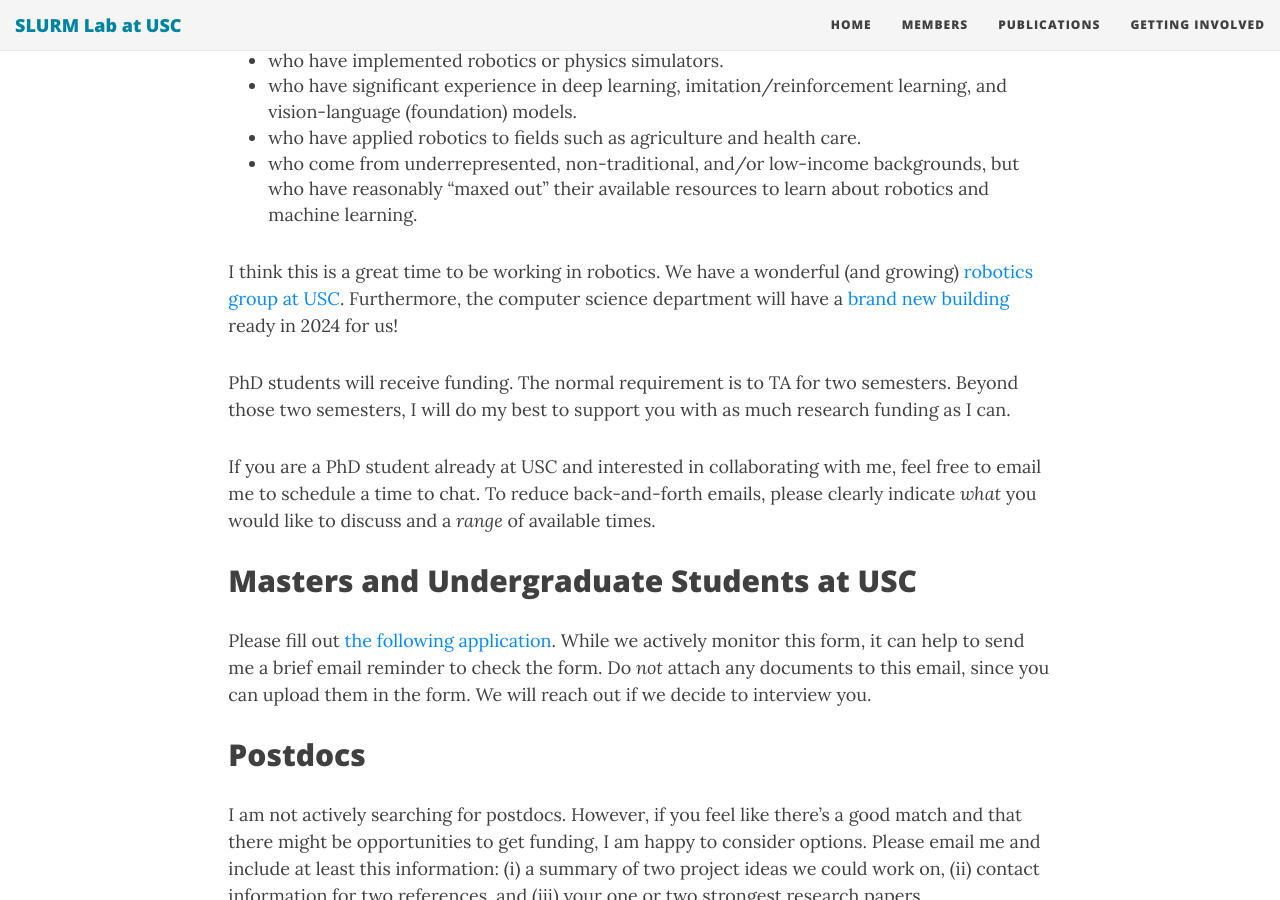
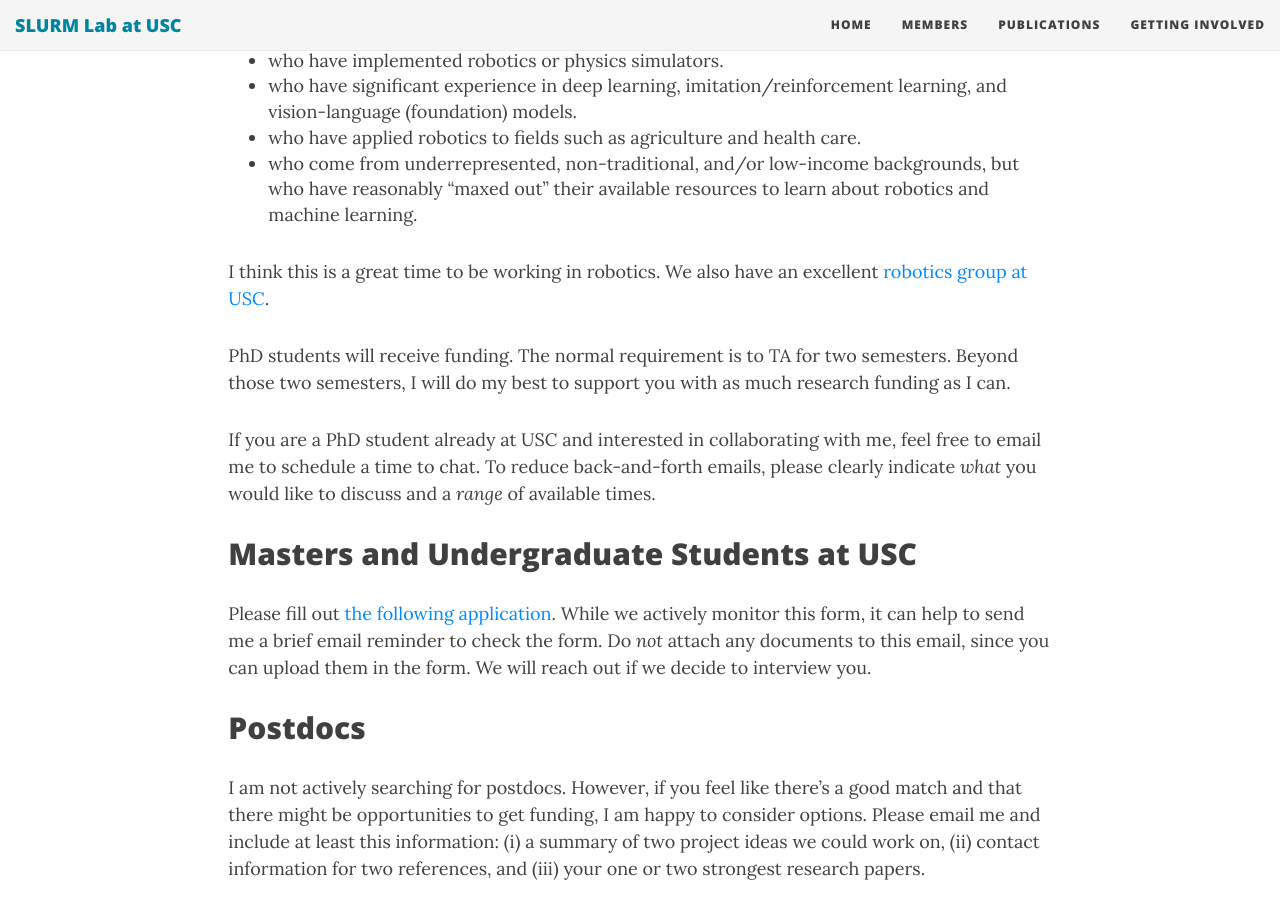
Before and after one commit to slurm-lab-usc/slurm-lab-usc.github.io, a Jekyll site: the page built from getting_involved.md, in a window 1280 px wide and 900 px high, scrolled down 901 px. Built offline with Jekyll 4.4.1, drawn with Linux system fonts in a browser that asks for light colours; nearby versions of some CDN libraries.

Commit message:
Update getting_involved.md

```diff
--- a/getting_involved.md
+++ b/getting_involved.md
@@ -38,9 +38,8 @@ experience, skills, or criteria:
   backgrounds, but who have reasonably "maxed out" their available resources to
   learn about robotics and machine learning.
 
-I think this is a great time to be working in robotics. We have a wonderful (and
-growing) [robotics group at USC][3]. Furthermore, the computer science
-department will have a [brand new building][4] ready in 2024 for us!
+I think this is a great time to be working in robotics.
+We also have an excellent [robotics group at USC][3].
 
 PhD students will receive funding. The normal requirement is to TA for two
 semesters. Beyond those two semesters, I will do my best to support you with as
```
